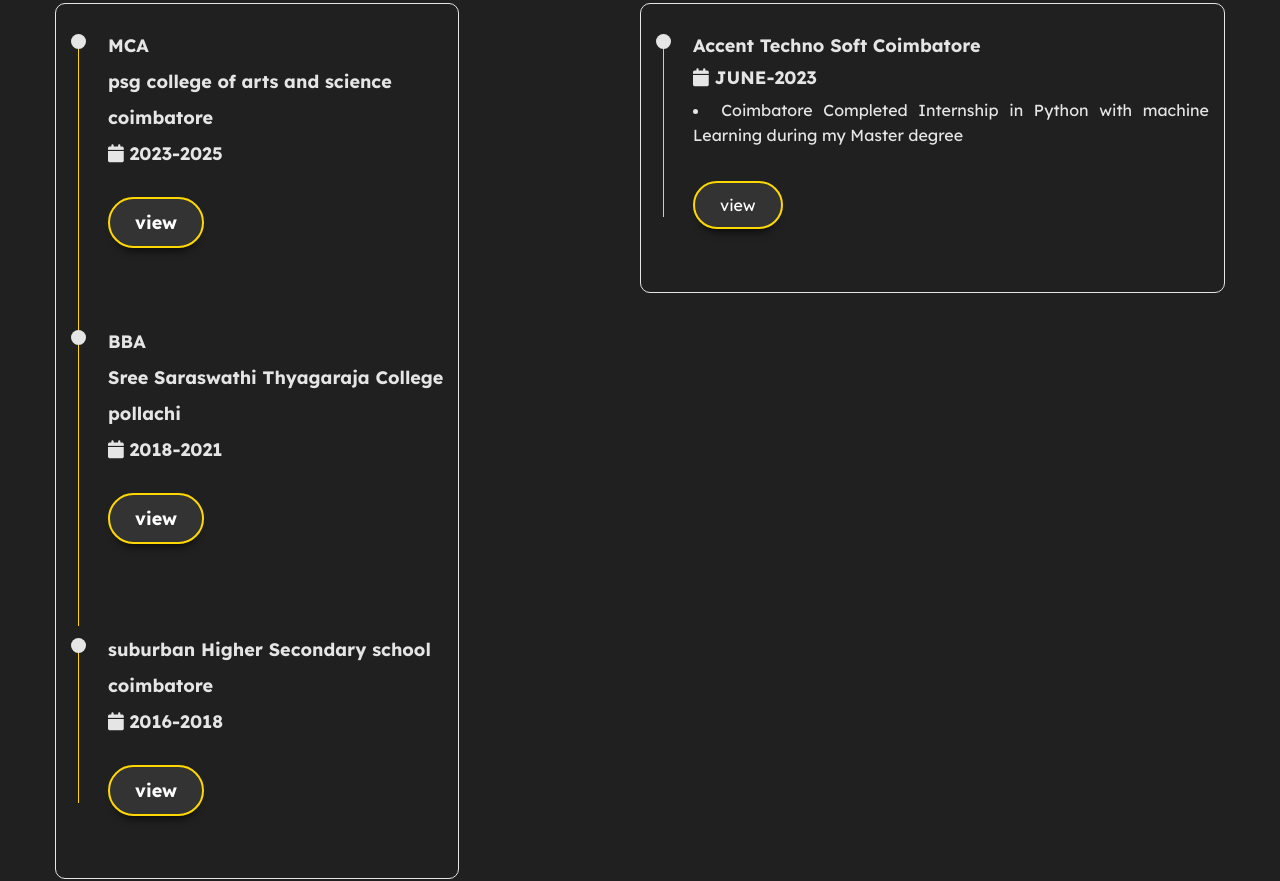
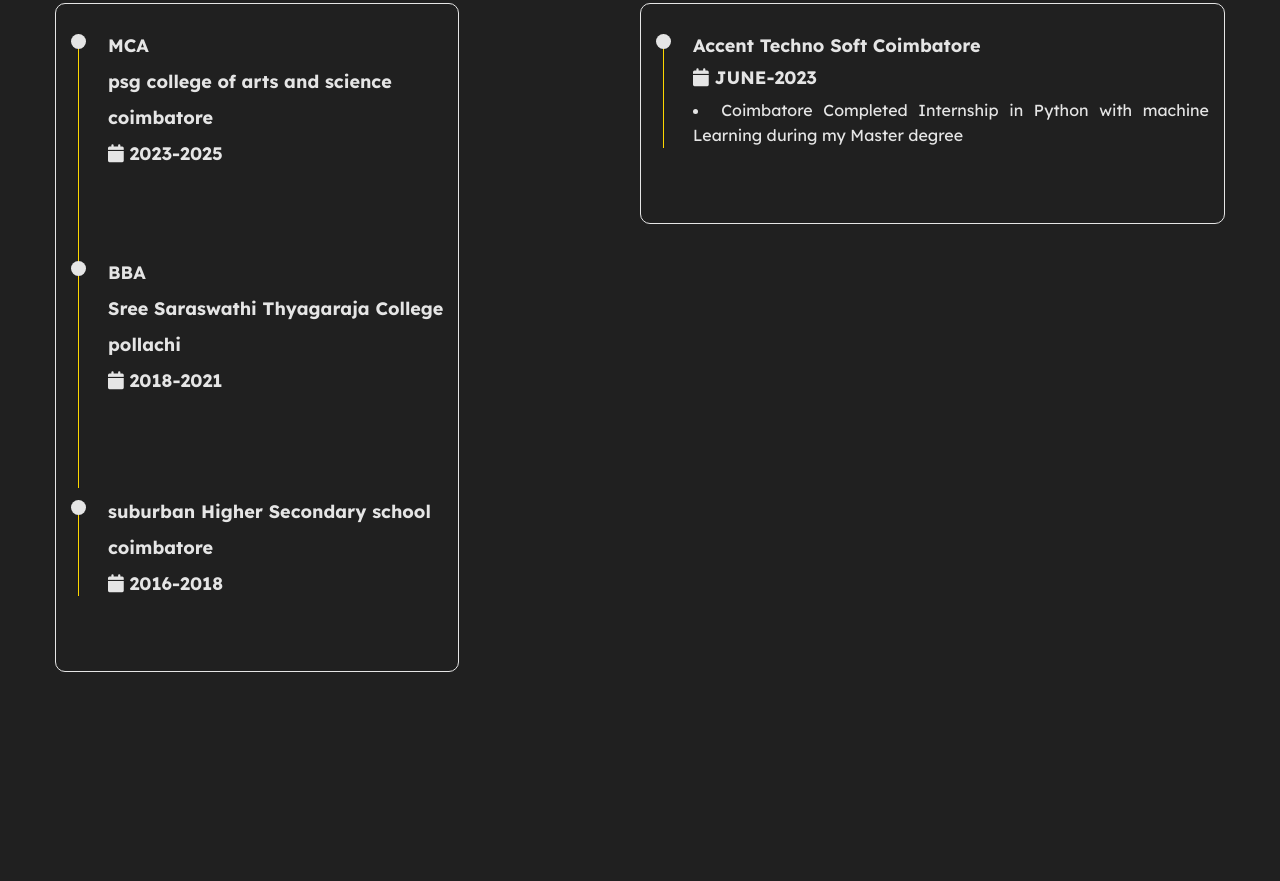
Before and after one commit to Sugudevan/my-portfolio, a plain HTML site: page index.html in a window 1280 px wide. Shown: the part 994-1875 px from the top of the page. Drawn offline with nearby package versions, Linux system fonts and the light colour scheme.

Commit message:
Update index.html

```diff
--- a/index.html
+++ b/index.html
@@ -122,7 +122,7 @@
                                     <h4 class="timeline-title">
                                         <i class="fa fa-calendar"></i> 2023-2025
                                         <div class="btns-group">
-                                            <a href="files/23MCA048_PGMARK.pdf" class="btns  active">view </a>
+                                            <!-- <a href="files/23MCA048_PGMARK.pdf" class="btns  active">view </a> -->
                                         </div>
                                     </h4>
                                 </div>
@@ -135,7 +135,7 @@
                                     <h4 class="timeline-title">
                                         <i class="fa fa-calendar"></i> 2018-2021
                                         <div class="btns-group">
-                                            <a href="files/23MCA048_UG MARK.pdf" class="btns  active">view </a>
+                                            <!-- <a href="files/23MCA048_UG MARK.pdf" class="btns  active">view </a> -->
                                         </div>
                                     </h4>
                                 </div>
@@ -149,7 +149,7 @@
                                     <h4 class="timeline-title">
                                         <i class="fa fa-calendar"></i> 2016-2018
                                         <div class="btns-group">
-                                            <a href="files/232mca048_12thmark.pdf" class="btns   active">view </a>
+                                            <!-- <a href="files/232mca048_12thmark.pdf" class="btns   active">view </a> -->
                                         </div>
                                     </h4>
                                 </div>
@@ -177,7 +177,7 @@
                                         Learning during my Master degree
                                     </li>
                                     <div class="btns-group">
-                                        <a href="files/23mca048_internship.pdf" class="btns   active">view </a>
+                                        <!-- <a href="files/23mca048_internship.pdf" class="btns   active">view </a> -->
                                     </div>
 
                                 </div>
```
